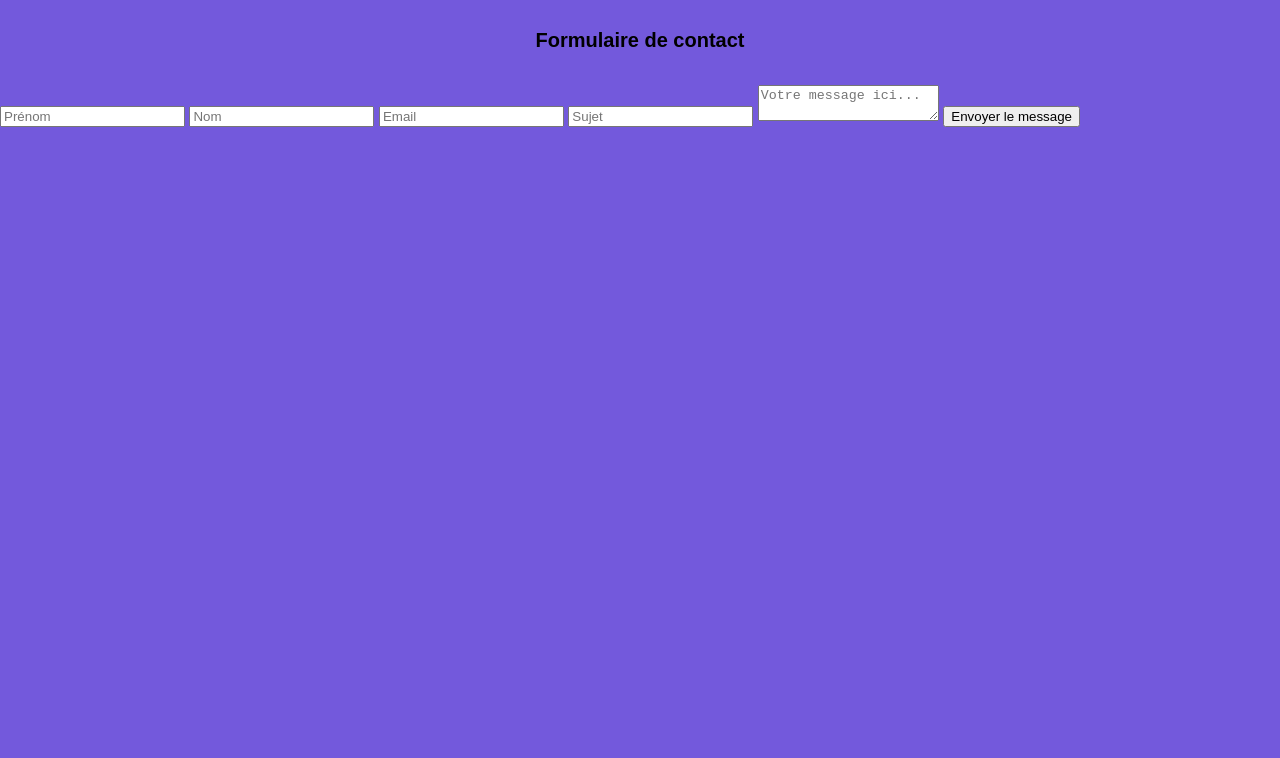
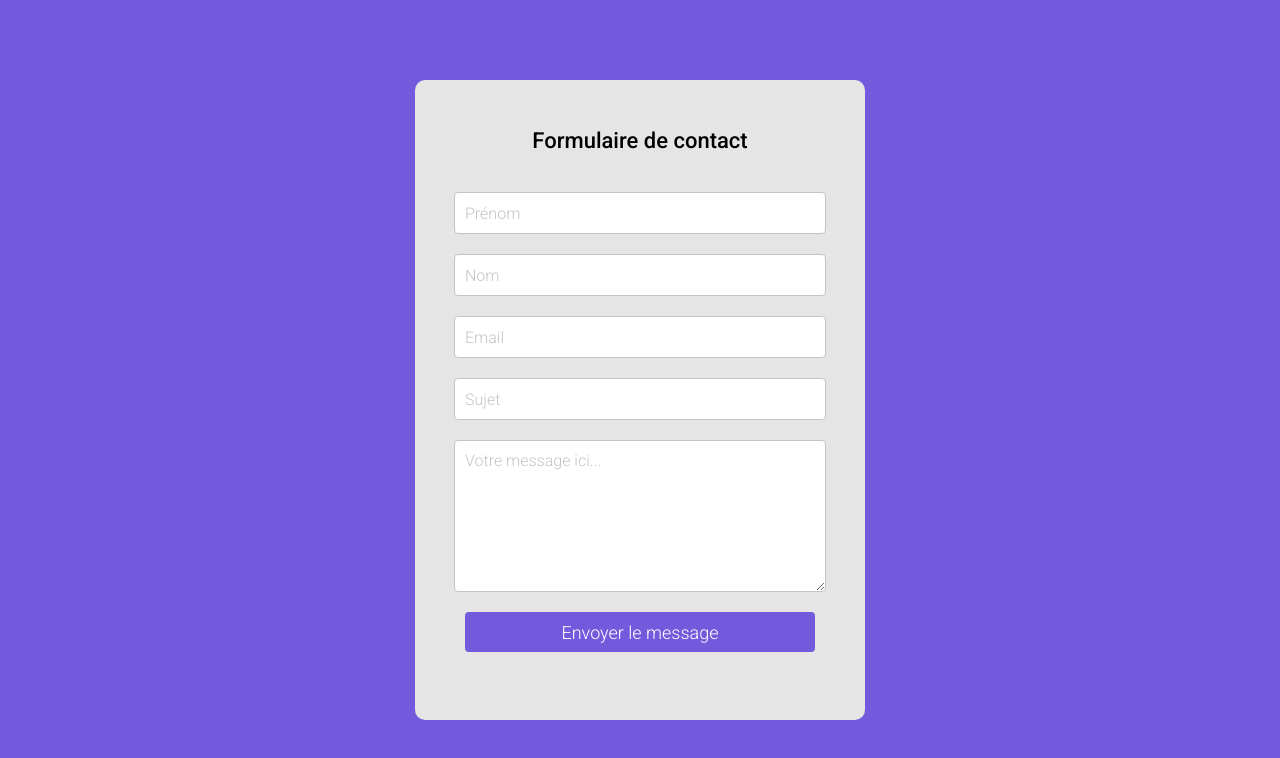
Before and after one commit to dewismecindy/Formulaire-de-contact, a plain HTML site: page index.html in a window 1280 px wide. Drawn offline with nearby package versions, Linux system fonts and the light colour scheme.

Commit message:
Update style.css

```diff
--- a/assets/CSS/style.css
+++ b/assets/CSS/style.css
@@ -1,25 +1,96 @@
-body {
-  background-color: #7359dc;
-  font-family: Arial, Helvetica, sans-serif;
+@import url("https://fonts.googleapis.com/css2?family=Roboto:wght@300;500&display=swap");
+
+:root {
+  --purple-reacteur: #7359dc;
+  --purple-opacity: rgba(115, 89, 220, 0.8);
+  --bg-grey: #e5e5e5;
+  --grey: #c4c4c4;
+  --white: #fff;
 }
 
-/* MAIN */
-.mainContainer {
-  margin: 5% 20% 5% 20%;
-  background-color: #d3d3d3;
-  border-radius: 15px;
+body {
+  background-color: var(--purple-reacteur);
+  font-family: "Roboto", sans-serif;
+  font-weight: 300;
+  font-size: 16px;
+}
+
+.container {
+  margin: 0 auto;
+  background-color: var(--bg-grey);
+  height: 80vh;
+  width: 30vw;
+  min-width: 450px;
+  display: flex;
+  flex-direction: column;
+  align-items: center;
+  margin-top: 10vh;
+  border-radius: 10px;
   padding: 50px;
+  box-sizing: border-box;
 }
 
 h1 {
-  font-size: 20px;
-  color: black;
-  font-weight: bold;
+  font-size: 22px;
+  font-weight: 500;
   text-align: center;
-  margin-top: 30px;
-  margin-bottom: 35px;
+  margin-bottom: 40px;
 }
 
-.hidden {
-  display: none;
+form {
+  display: flex;
+  flex-direction: column;
+  align-items: center;
+  width: 100%;
 }
+
+input,
+textarea {
+  height: 30px;
+  width: 100%;
+  margin-bottom: 20px;
+  font-size: inherit;
+  padding: 5px 10px;
+  font-family: inherit;
+  font-weight: inherit;
+  border: 1px var(--grey) solid;
+  border-radius: 4px;
+}
+
+textarea {
+  height: 130px;
+  padding: 10px 10px;
+}
+
+input::placeholder,
+textarea::placeholder {
+  color: var(--grey);
+}
+
+button {
+  background-color: var(--purple-reacteur);
+  cursor: pointer;
+  color: var(--white);
+  height: 40px;
+  font-size: 18px;
+  border: none;
+  width: 100%;
+  border-radius: 4px;
+  font-family: inherit;
+  font-weight: inherit;
+}
+
+button:hover {
+  background-color: var(--purple-opacity);
+}
+
+.disabled-btn {
+  background-color: var(--grey);
+  color: var(--purple-reacteur);
+}
+
+.disabled-btn:hover {
+  background-color: var(--grey);
+  color: var(--purple-reacteur);
+}
+}
```
